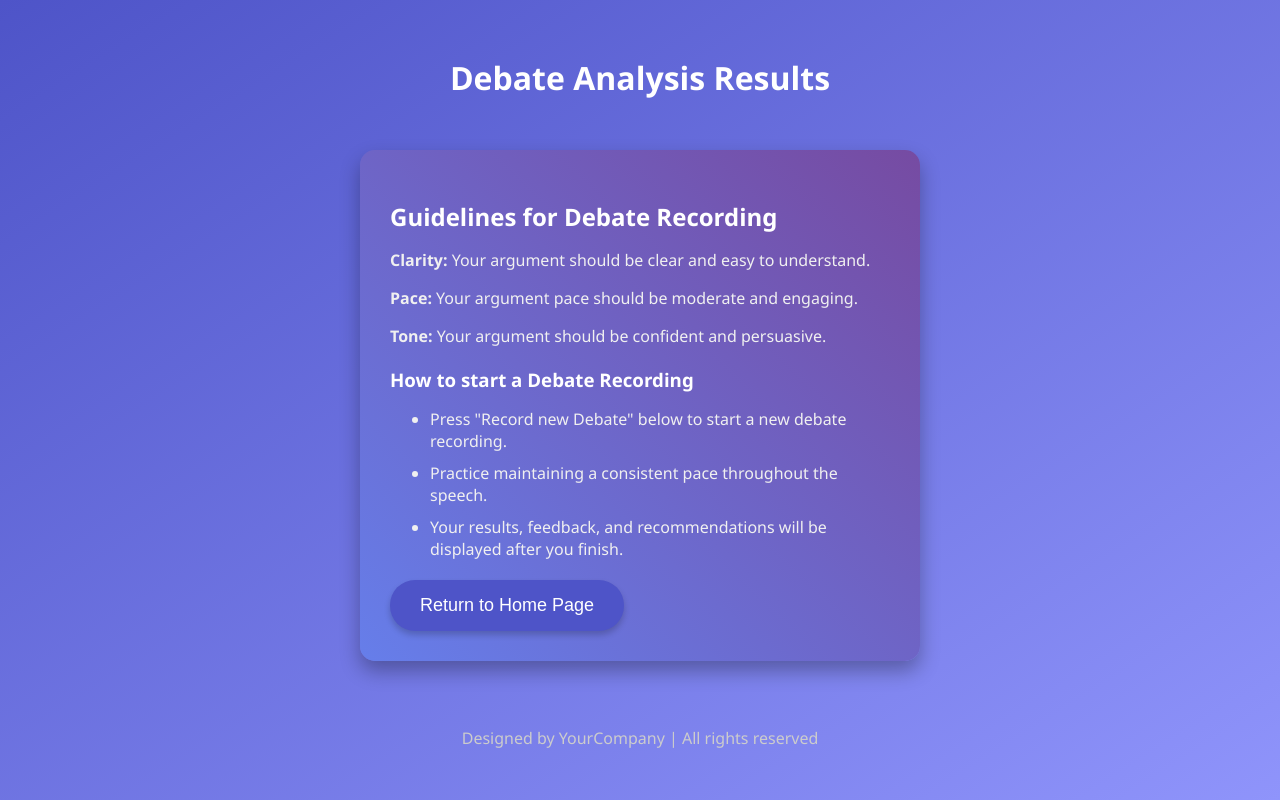
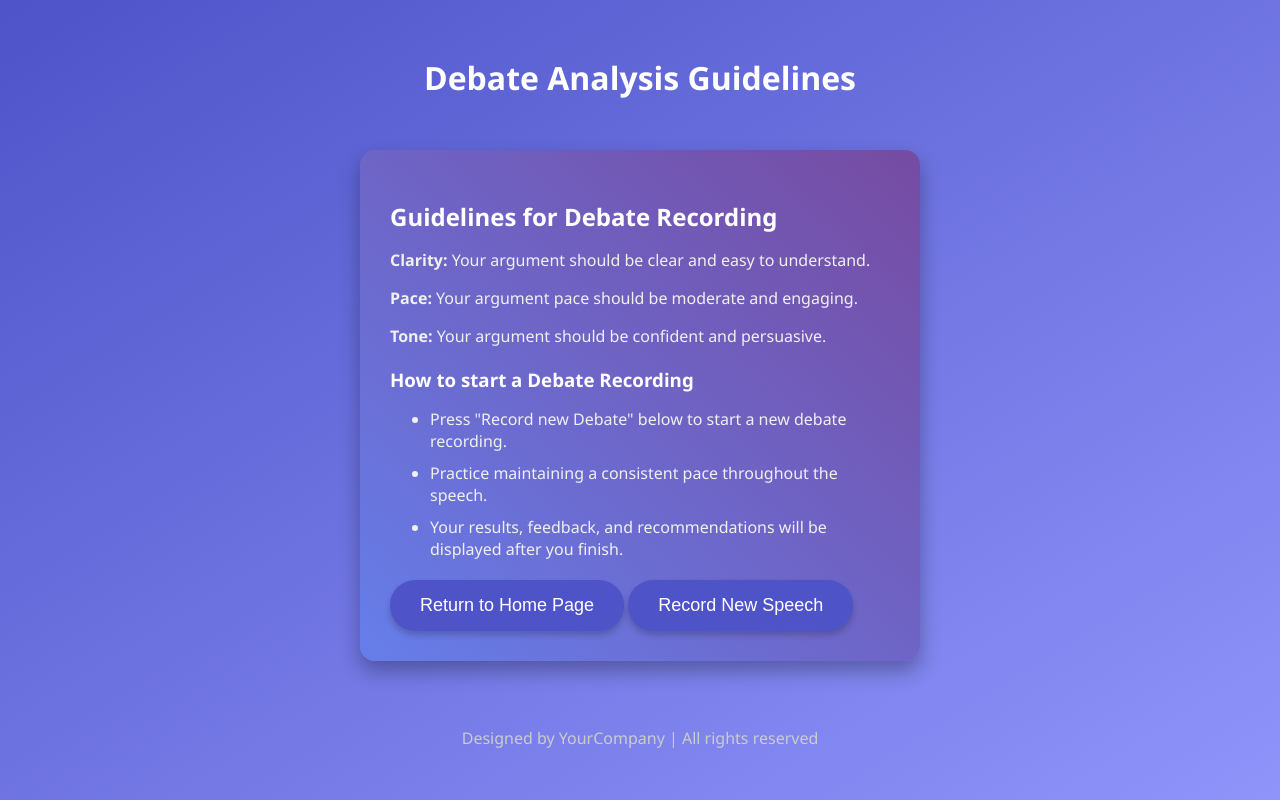
Before and after one commit to adityaSureshCHS/SDBot, a Flask app: template Templates/debate_analysis.html in a window 1280 px wide. Run offline with Flask 3, Linux system fonts and the light colour scheme; the template is opened without the code that fills it, so the values that code supplies are empty.

Commit message:
fiowefdf
dlfkj

```diff
--- a/Templates/debate_analysis.html
+++ b/Templates/debate_analysis.html
@@ -108,7 +108,7 @@
 <body>
   <div class="container">
     <header>
-      <h1>Debate Analysis Results</h1>
+      <h1>Debate Analysis Guidelines</h1>
     </header>
     <div class="result-container">
       <div class="analysis-details">
@@ -127,6 +127,7 @@
         </ul>
       </div>
       <button onclick="window.location.href='main.html'">Return to Home Page</button>
+      <button class="record-btn" onclick="window.location.href='record.html'">Record New Speech</button>
     </div>
     <footer>
       <p>Designed by YourCompany | All rights reserved</p>
```
